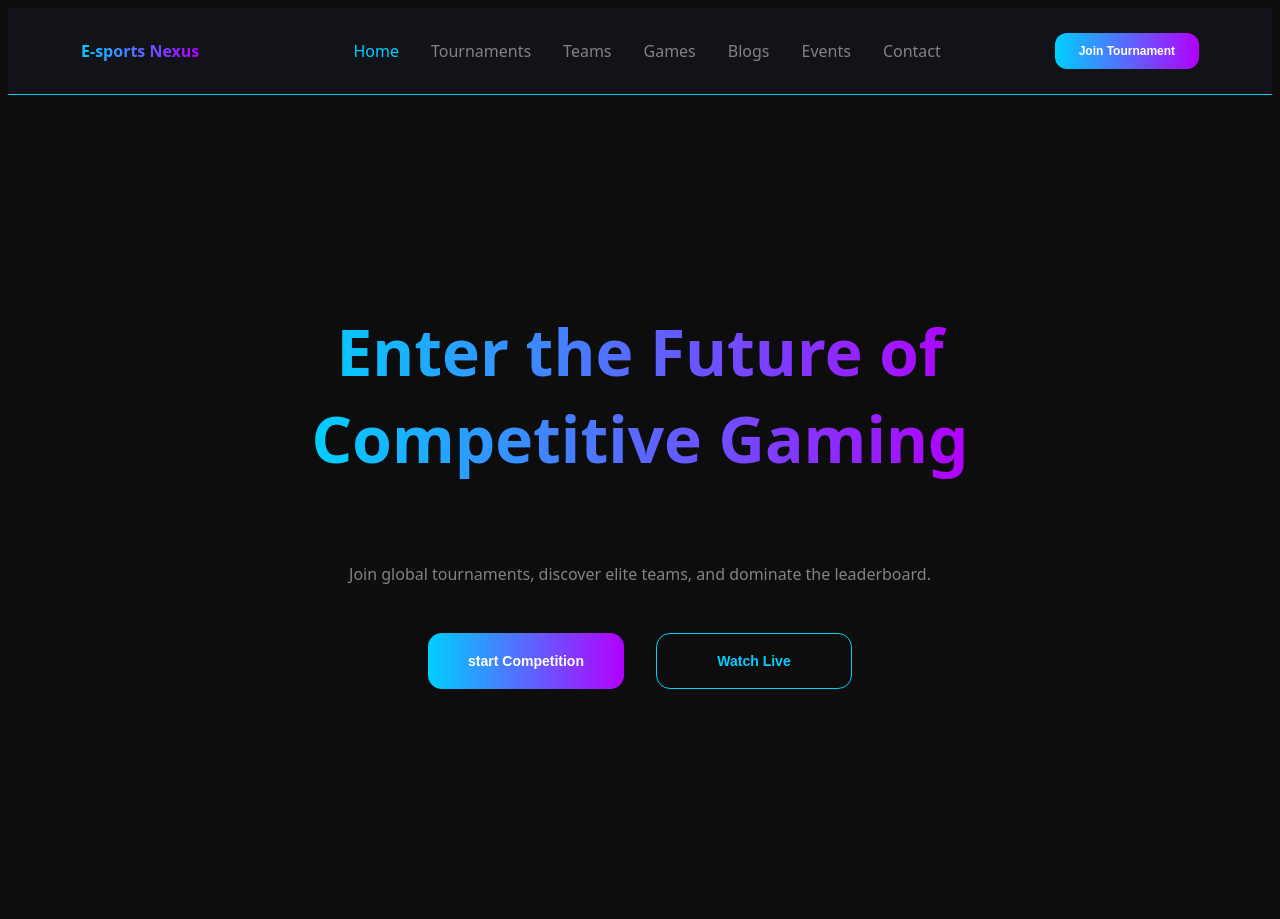
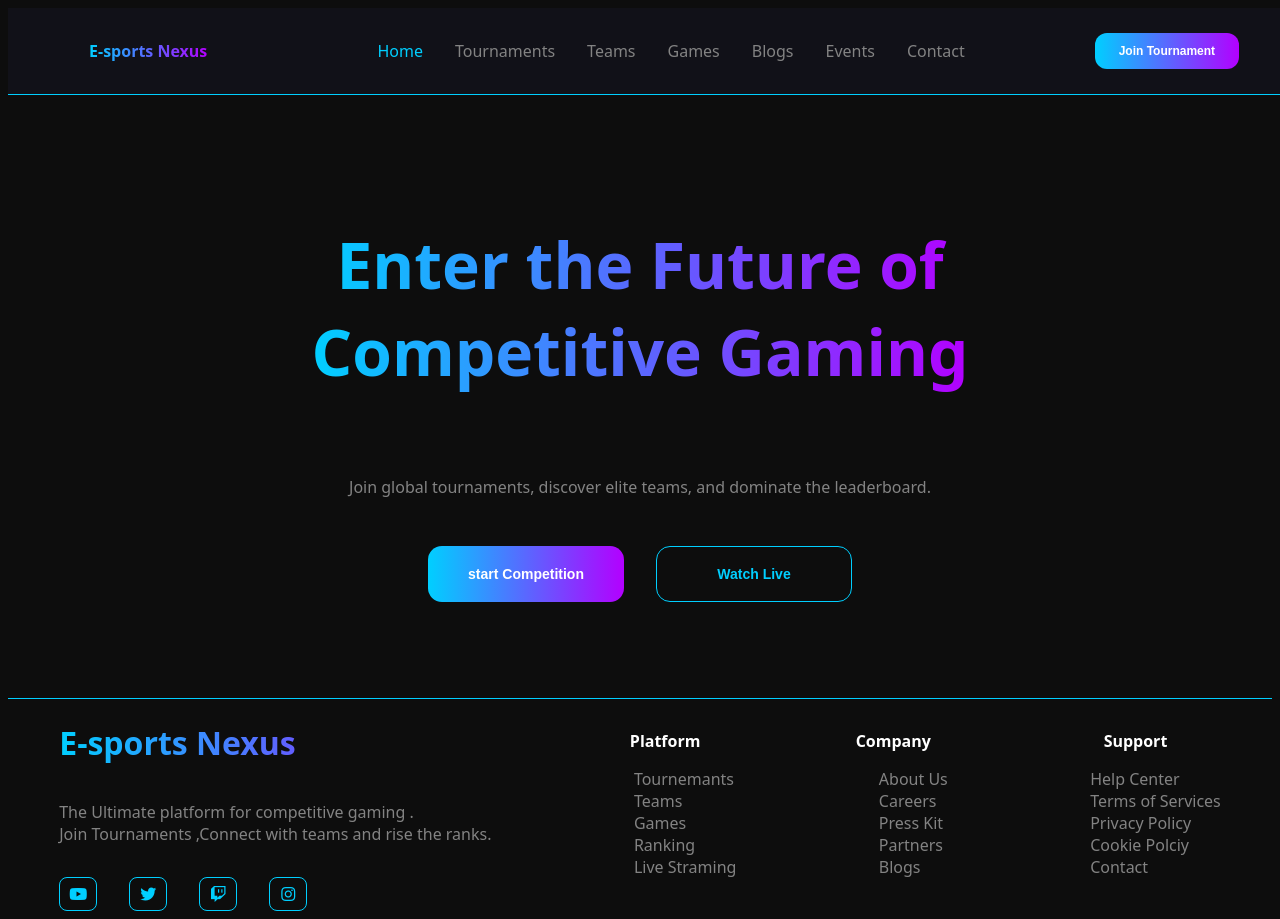
Before and after one commit to aziz-boujaada/brief2_E-sport-Nexus, a plain HTML site: page index.html in a window 1280 px wide. Before the commit the page ends 800 px from the top, so only its background shows below. Drawn offline with Linux system fonts and the light colour scheme.

Commit message:
add footer structur and start styiling it

```diff
--- a/assets/style.css
+++ b/assets/style.css
@@ -4,10 +4,15 @@
   --secondry-color: #b300ff;
   --banner-bg: #14141eb3;
   --gray-color: rgb(131, 131, 131);
+  --white-color: #ffff;
   --font-mono: ui-monospace, SFMono-Regular, Menlo, Monaco, Consolas,
     "Liberation Mono", "Courier New", monospace;
   --font-sans: ui-sans-serif, system-ui, sans-serif, "Apple Color Emoji",
     "Segoe UI Emoji", "Segoe UI Symbol", "Noto Color Emoji";
+}
+
+html {
+  scroll-behavior: smooth;
 }
 
 body {
@@ -42,6 +47,8 @@ button {
   display: flex;
   align-items: center;
   justify-content: space-around;
+  position: fixed;
+  width: 100%;
   padding: 1em;
   border-bottom: 1px solid var(--pramiry-color);
 }
@@ -122,7 +129,60 @@ button {
   font-size: 14px;
 }
 .section_buttons .watch_live_btn {
-  background:var(--bg-color);
+  background: var(--bg-color);
   color: var(--pramiry-color);
   border: 1px solid var(--pramiry-color);
 }
+
+/*Footer */
+#footer {
+  padding-top: 6em;
+}
+.Top_footer {
+  display: flex;
+  align-items: center;
+  justify-content: space-around;
+  text-align: start;
+  border-top: 1px solid var(--pramiry-color);
+}
+/*left part*/
+.footer_description h1 {
+  background: linear-gradient(
+    to right,
+    var(--pramiry-color),
+    var(--secondry-color)
+  );
+  color: transparent;
+  background-clip: text;
+  font-family: var(--font-sans);
+}
+.footer_description p {
+  padding-top: 1em;
+  color: var(--gray-color);
+  font-family: var(--font-sans);
+}
+.footer_icons {
+  display: flex;
+  align-items: center;
+  gap: 2em;
+  padding-top: 1em;
+}
+.footer_icons i {
+  font-size: 16px;
+  color: var(--pramiry-color);
+  border: 1px solid var(--pramiry-color);
+  border-radius: 8px;
+  padding: 0.5em;
+}
+/*platforms part*/
+.footer_links h2 {
+  font-size: 1em;
+  color: var(--white-color);
+  font-family: var(--font-sans);
+  text-align: center;
+}
+.footer_links ul li {
+  font-size: 1em;
+  color: var(--gray-color);
+  font-family: var(--font-sans);
+}
--- a/index.html
+++ b/index.html
@@ -1,13 +1,20 @@
 <!DOCTYPE html>
 <html lang="en">
   <head>
-    <meta charset="UTF-8">
-    <meta name="viewport" content="width=device-width, initial-scale=1.0">
-    <meta name="description" content=" landing page for Nexus Esports, designed to showcase the ultimate gaming platform where players, teams, and fans connect in the competitive esports ecosystem.">
-    <meta name="author" content="aziz boujaada">
-    <meta name="keywords" content="E-sports nexus gamin ">
+    <meta charset="UTF-8" />
+    <meta name="viewport" content="width=device-width, initial-scale=1.0" />
+    <meta
+      name="description"
+      content=" landing page for Nexus Esports, designed to showcase the ultimate gaming platform where players, teams, and fans connect in the competitive esports ecosystem."
+    />
+    <meta name="author" content="aziz boujaada" />
+    <meta name="keywords" content="E-sports nexus gamin " />
 
-    <link rel="stylesheet" href="assets/style.css">
+    <link rel="stylesheet" href="assets/style.css" />
+    <link
+      rel="stylesheet"
+      href="https://cdnjs.cloudflare.com/ajax/libs/font-awesome/7.0.1/css/all.min.css"
+    />
     <title>E-sports Nexus</title>
   </head>
   <body>
@@ -26,7 +33,6 @@
             <li><a href="#">Blogs</a></li>
             <li><a href="#">Events</a></li>
             <li><a href="#">Contact</a></li>
-
           </ul>
         </nav>
       </div>
@@ -37,12 +43,73 @@
 
     <!--Hero Section-->
     <section id="hero">
-        <h1>Enter the Future of <br> Competitive Gaming</h1>
-        <p>Join global tournaments, discover elite teams, and dominate the leaderboard.</p>
+      <h1>
+        Enter the Future of <br />
+        Competitive Gaming
+      </h1>
+      <p>
+        Join global tournaments, discover elite teams, and dominate the
+        leaderboard.
+      </p>
       <div class="section_buttons">
         <button>start Competition</button>
         <button class="watch_live_btn">Watch Live</button>
       </div>
     </section>
+    <!--Footer-->
+    <footer id="footer">
+      <div class="Top_footer">
+        <!--footer part 1-->
+        <div class="footer_description">
+          <h1>E-sports Nexus</h1>
+          <p>
+            The Ultimate platform for competitive gaming .<br />
+            Join Tournaments ,Connect with teams and rise the ranks.
+          </p>
+          <div class="footer_icons">
+            <i class="fa-brands fa-youtube"></i>
+            <i class="fa-brands fa-twitter"></i>
+            <i class="fa-brands fa-twitch"></i>
+            <i class="fa-brands fa-instagram"></i>
+          </div>
+        </div>
+
+        <!--footer part platform-->
+        <div class="footer_links">
+          <h2>Platform</h2>
+          <ul>
+            <li>Tournemants</li>
+            <li>Teams</li>
+            <li>Games</li>
+            <li>Ranking</li>
+            <li>Live Straming</li>
+          </ul>
+        </div>
+
+        <!--footer part company-->
+        <div class="footer_links">
+          <h2>Company</h2>
+          <ul>
+            <li>About Us</li>
+            <li>Careers</li>
+            <li>Press Kit</li>
+            <li>Partners</li>
+            <li>Blogs</li>
+          </ul>
+        </div>
+
+        <!--footer part support-->
+        <div class="footer_links">
+          <h2>Support</h2>
+          <ul>
+            <li>Help Center</li>
+            <li>Terms of Services</li>
+            <li>Privacy Policy</li>
+            <li>Cookie Polciy</li>
+            <li>Contact</li>
+          </ul>
+        </div>
+      </div>
+    </footer>
   </body>
 </html>
```
Lines whose indentation alone changed are shown as unchanged.
